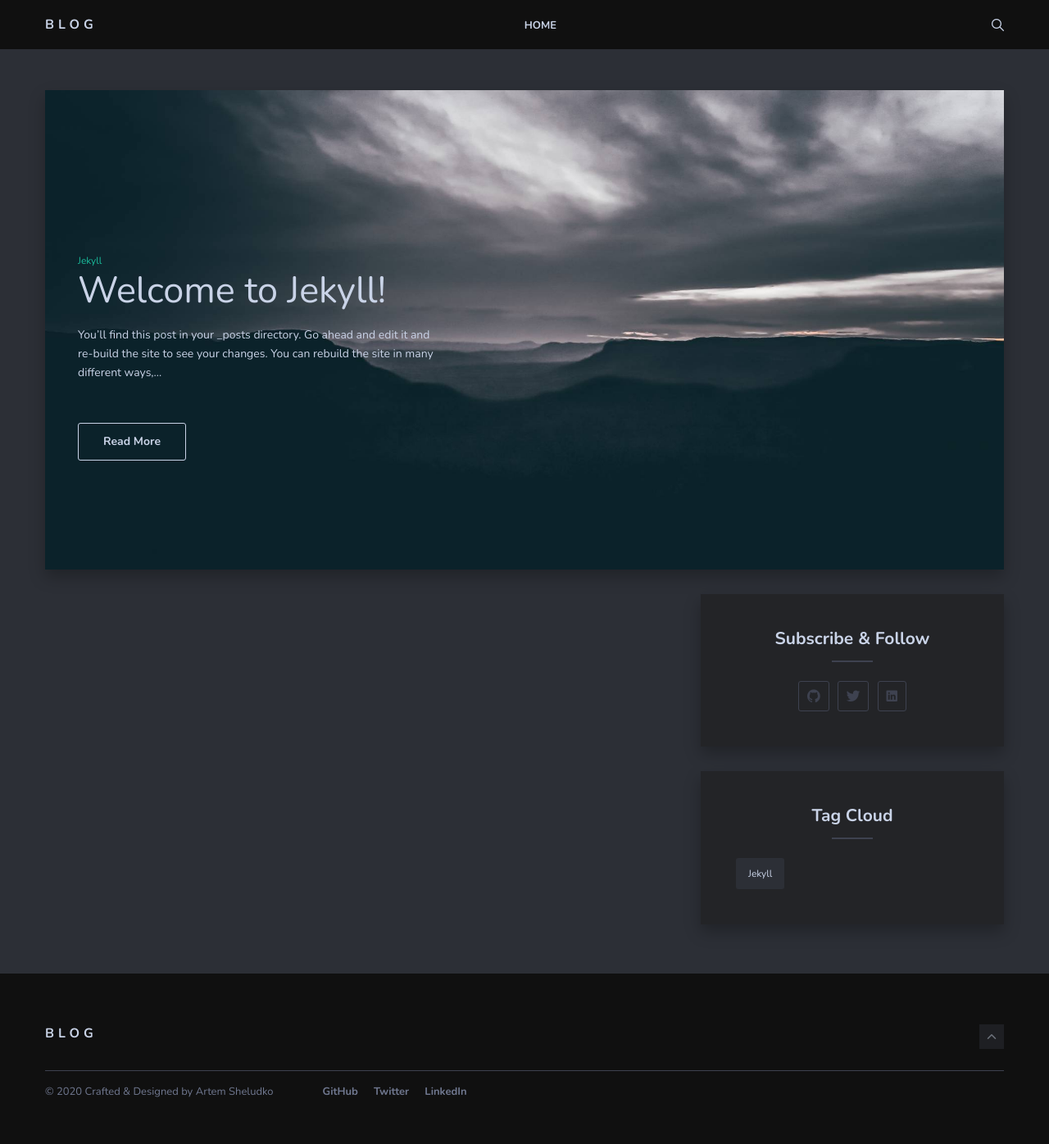
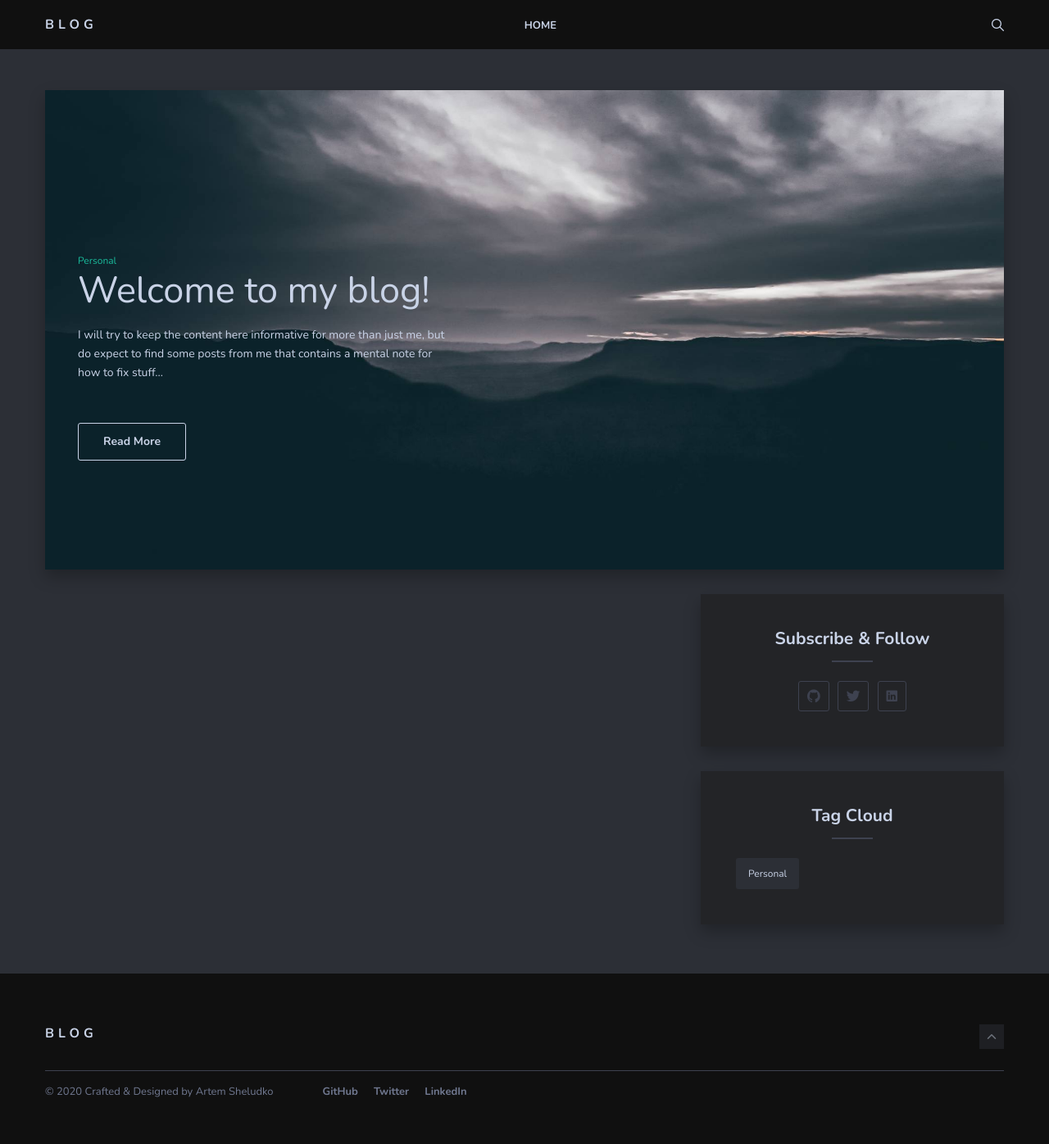
Before and after one commit to ovebastiansen/ovebastiansen.github.io, a Jekyll site: the page built from index.html, in a window 1280 px wide. Shown: the whole page at 82% size. Built offline with Jekyll 4.4.1, drawn with Linux system fonts in a browser that asks for light colours; nearby versions of some CDN libraries; the list of posts is cut into pages by our own code.

Commit message:
first post

```diff
--- a/_config.yml
+++ b/_config.yml
@@ -10,7 +10,7 @@ url: "" # the base hostname & protocol for your site, e.g. http://example.com
 #-------------------------------
 # About Section
 author-name:   Ove Bastiansen
-author-avatar: 09.jpg
+author-avatar: profile.jpg
 
 
 #-------------------------------
--- a/_posts/2018-05-29-welcome-to-jekyll.markdown
+++ /dev/null
@@ -1,26 +0,0 @@
----
-layout: post
-title:  "Welcome to Jekyll!"
-date:   2018-05-29 18:05:55 +0300
-image:  11.jpg
-tags:   [Jekyll]
----
-You’ll find this post in your `_posts` directory. Go ahead and edit it and re-build the site to see your changes. You can rebuild the site in many different ways, but the most common way is to run `jekyll serve`, which launches a web server and auto-regenerates your site when a file is updated.
-
-To add new posts, simply add a file in the `_posts` directory that follows the convention `YYYY-MM-DD-name-of-post.ext` and includes the necessary front matter. Take a look at the source for this post to get an idea about how it works.
-
-Jekyll also offers powerful support for code snippets:
-
-{% highlight ruby %}
-def print_hi(name)
-  puts "Hi, #{name}"
-end
-print_hi('Tom')
-#=> prints 'Hi, Tom' to STDOUT.
-{% endhighlight %}
-
-Check out the [Jekyll docs][jekyll-docs] for more info on how to get the most out of Jekyll. File all bugs/feature requests at [Jekyll’s GitHub repo][jekyll-gh]. If you have questions, you can ask them on [Jekyll Talk][jekyll-talk].
-
-[jekyll-docs]: https://jekyllrb.com/docs/home
-[jekyll-gh]:   https://github.com/jekyll/jekyll
-[jekyll-talk]: https://talk.jekyllrb.com/
--- /dev/null
+++ b/_posts/2020-11-25-welcome-to-my-blog.markdown
@@ -0,0 +1,8 @@
+---
+layout: post
+title:  "Welcome to my blog!"
+date:   2020-11-25 18:05:55 +0300
+image:  11.jpg
+tags:   [Personal]
+---
+I will try to keep the content here informative for more than just me, but do expect to find some posts from me that contains a mental note for how to fix stuff I encounter.
```
Also changed, not shown: img/profile.jpg (added).
